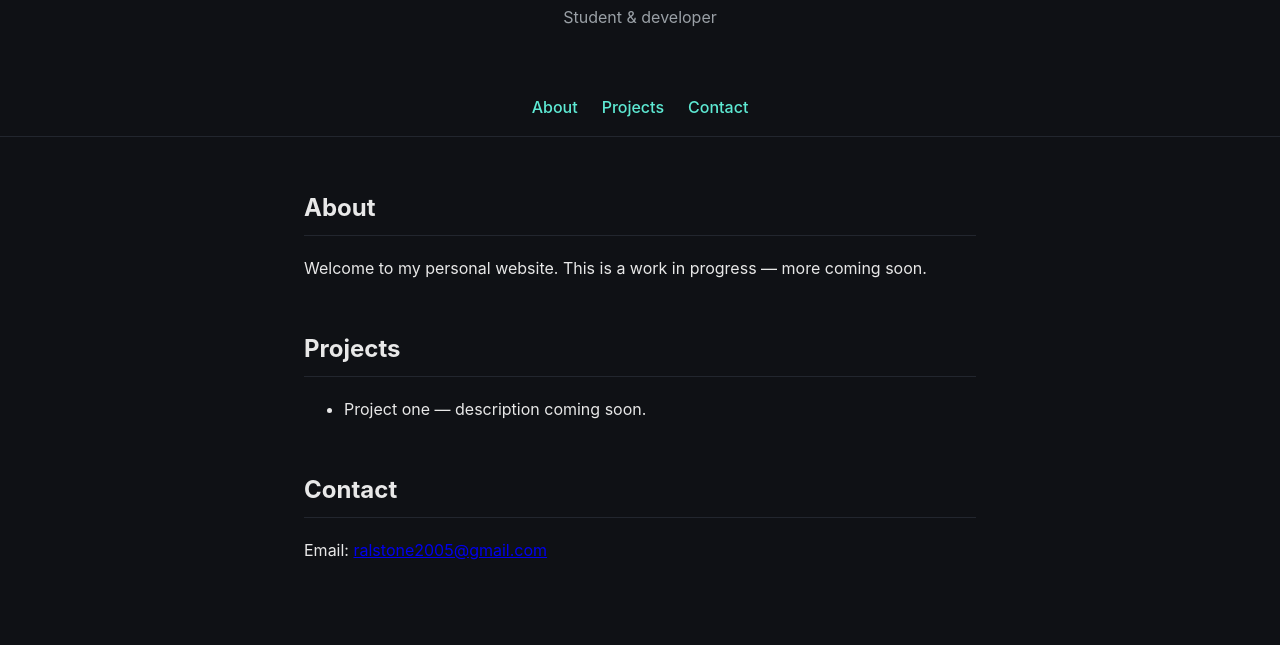
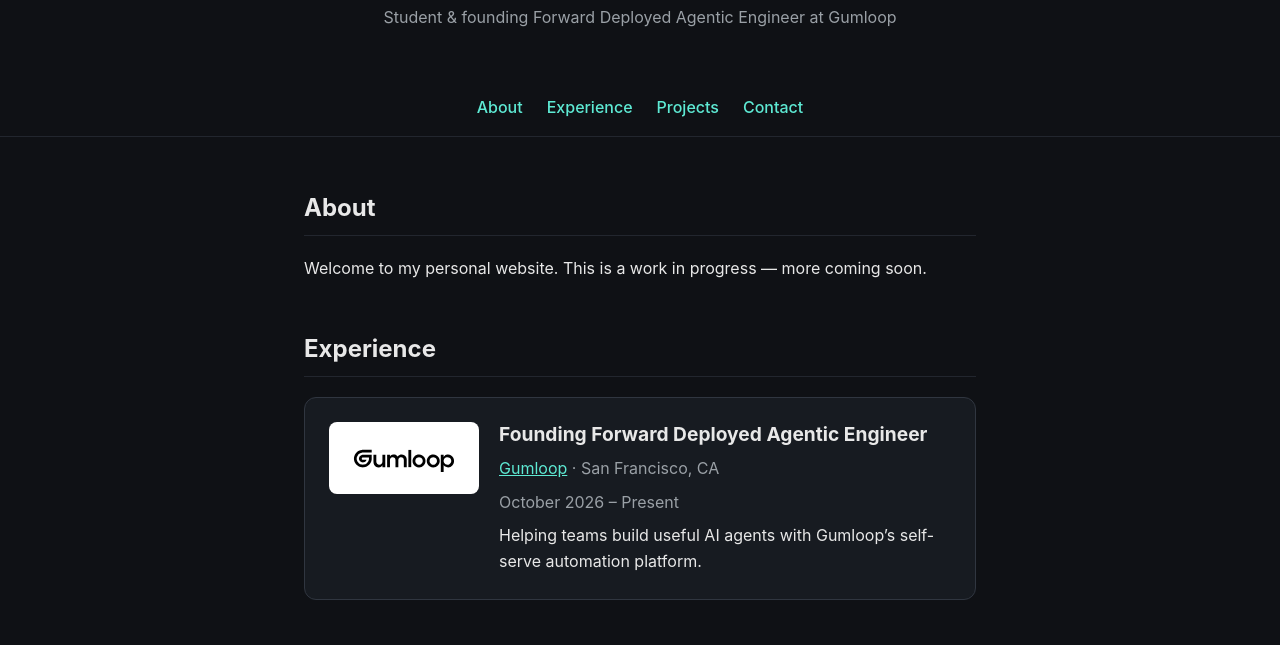
Before and after one commit to ralstonraphael/personal-website, a plain HTML site: page index.html in a window 1280 px wide. Shown: the part 131-776 px from the top of the page. Drawn offline with Linux system fonts and the light colour scheme.

Commit message:
Add Gumloop founding FDE experience

```diff
--- a/index.html
+++ b/index.html
@@ -9,11 +9,12 @@
 <body>
   <header>
     <h1>Ralston Raphael</h1>
-    <p class="tagline">Student &amp; developer</p>
+    <p class="tagline">Student &amp; founding Forward Deployed Agentic Engineer at Gumloop</p>
   </header>
 
   <nav>
     <a href="#about">About</a>
+    <a href="#experience">Experience</a>
     <a href="#projects">Projects</a>
     <a href="#contact">Contact</a>
   </nav>
@@ -22,6 +23,21 @@
     <section id="about">
       <h2>About</h2>
       <p>Welcome to my personal website. This is a work in progress — more coming soon.</p>
+    </section>
+
+    <section id="experience">
+      <h2>Experience</h2>
+      <article class="experience-card">
+        <a class="company-logo" href="https://www.gumloop.com/" aria-label="Visit Gumloop">
+          <img src="assets/gumloop-wordmark.svg" alt="Gumloop" width="128" height="44" />
+        </a>
+        <div class="experience-details">
+          <h3>Founding Forward Deployed Agentic Engineer</h3>
+          <p class="experience-company"><a href="https://www.gumloop.com/">Gumloop</a> <span aria-hidden="true">·</span> San Francisco, CA</p>
+          <p class="experience-date">October 2026 – Present</p>
+          <p>Helping teams build useful AI agents with Gumloop’s self-serve automation platform.</p>
+        </div>
+      </article>
     </section>
 
     <section id="projects">
--- a/style.css
+++ b/style.css
@@ -38,6 +38,7 @@
   gap: 1.5rem;
   padding: 1rem;
   border-bottom: 1px solid #22262e;
+  flex-wrap: wrap;
 }
 
 nav a {
@@ -65,6 +66,63 @@
   padding-bottom: 0.5rem;
 }
 
+.experience-card {
+  display: flex;
+  align-items: flex-start;
+  gap: 1.25rem;
+  padding: 1.5rem;
+  border: 1px solid #303640;
+  border-radius: 12px;
+  background: #171b21;
+}
+
+.company-logo {
+  display: flex;
+  flex: 0 0 150px;
+  align-items: center;
+  justify-content: center;
+  min-height: 72px;
+  padding: 0.75rem;
+  border-radius: 8px;
+  background: #fff;
+}
+
+.company-logo img {
+  display: block;
+  width: 100%;
+  height: auto;
+}
+
+.experience-details h3 {
+  margin: 0;
+  font-size: 1.2rem;
+  line-height: 1.35;
+}
+
+.experience-details p {
+  margin: 0.5rem 0 0;
+}
+
+.experience-company,
+.experience-date {
+  color: var(--muted);
+}
+
+.experience-company a {
+  color: var(--accent);
+}
+
+@media (max-width: 540px) {
+  .experience-card {
+    flex-direction: column;
+  }
+
+  .company-logo {
+    flex: none;
+    width: 150px;
+  }
+}
+
 footer {
   text-align: center;
   color: var(--muted);
```
Also changed, not shown: assets/gumloop-wordmark.svg (added).
